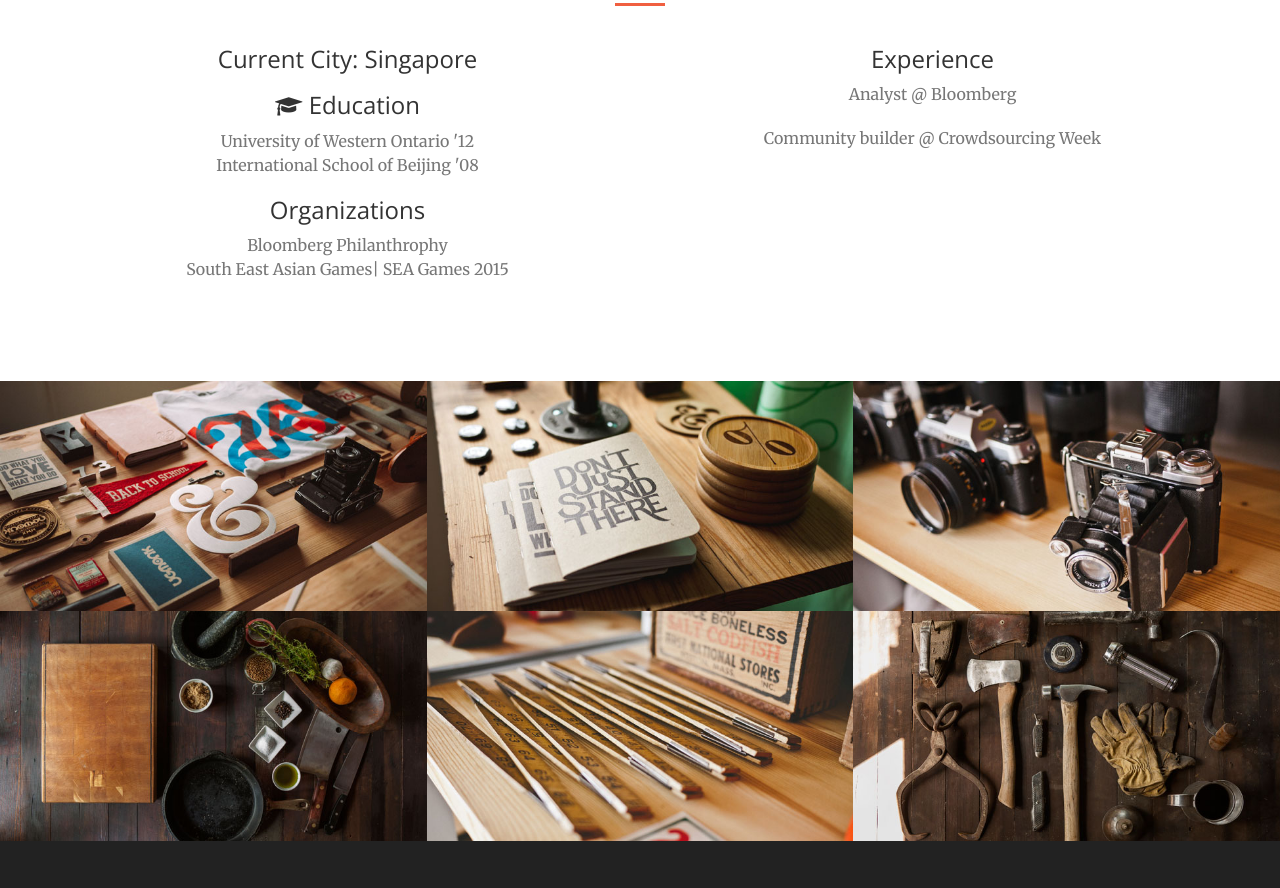
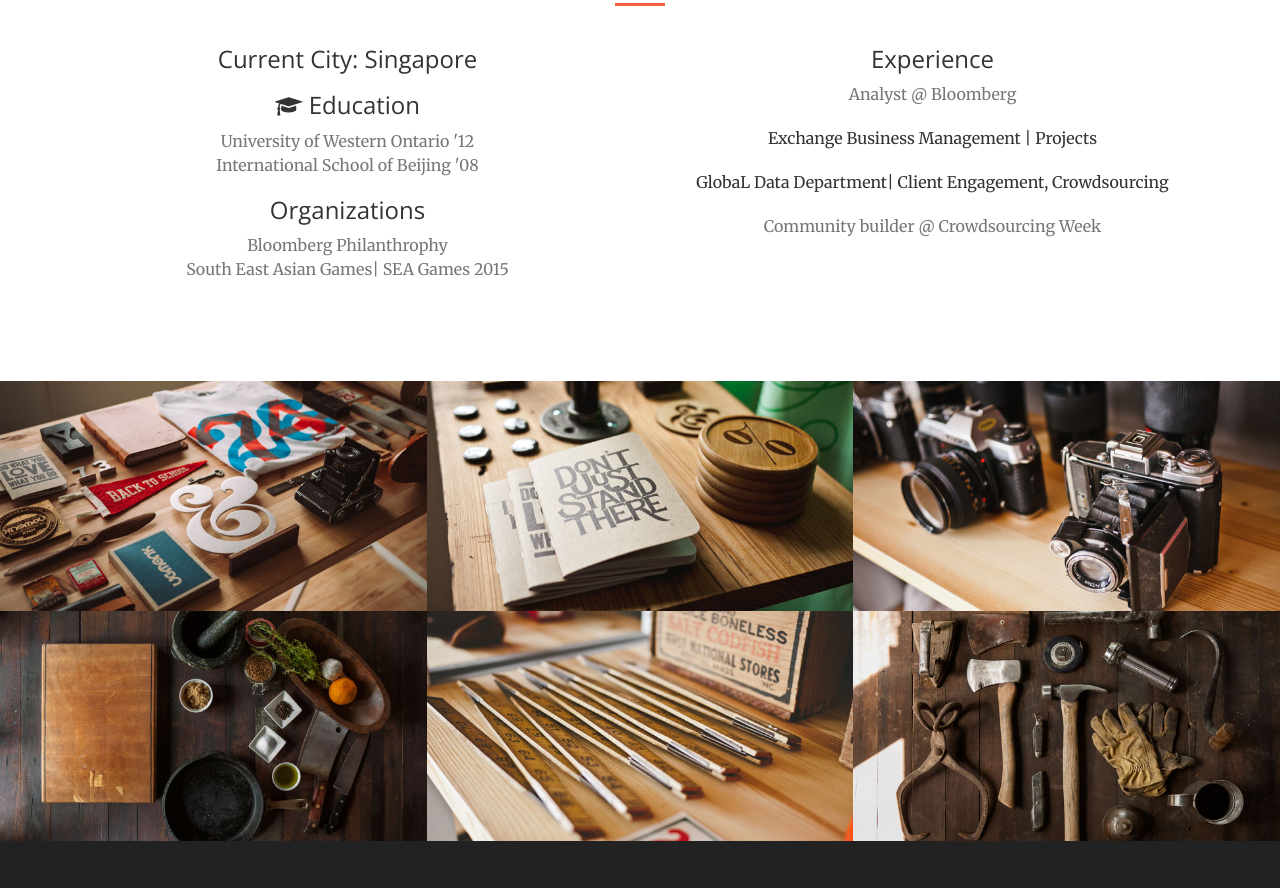
Before and after one commit to yiweiang/liyingtay, a plain HTML site: page index.html in a window 1280 px wide. Shown: the part 1320-2208 px from the top of the page. Drawn offline with nearby package versions, Linux system fonts and the light colour scheme.

Commit message:
aboutme experience1

```diff
--- a/index.html
+++ b/index.html
@@ -132,6 +132,8 @@
                     <div class="experience-box">
                         <h3>Experience</h3>
                         <p class="text-muted"> Analyst @ Bloomberg </p>
+                        <p> Exchange Business Management | Projects </p>
+                        <p> GlobaL Data Department| Client Engagement, Crowdsourcing </p>
                         <p class="text-muted"> Community builder @ Crowdsourcing Week </p>
                     </div>
                 </div>
```
